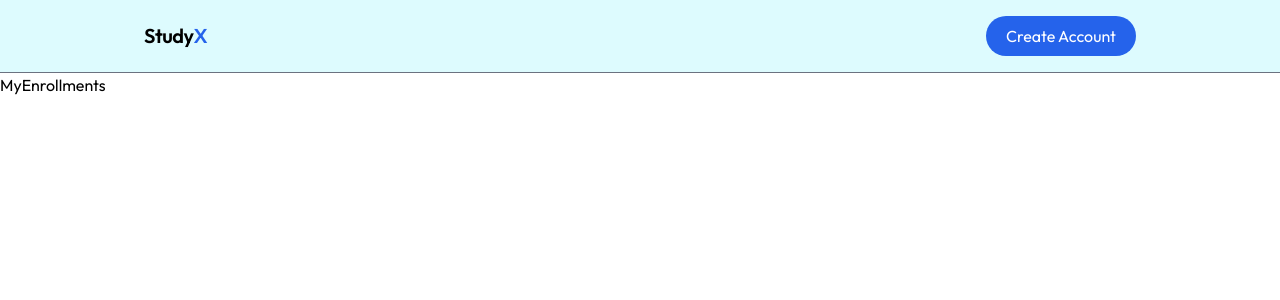
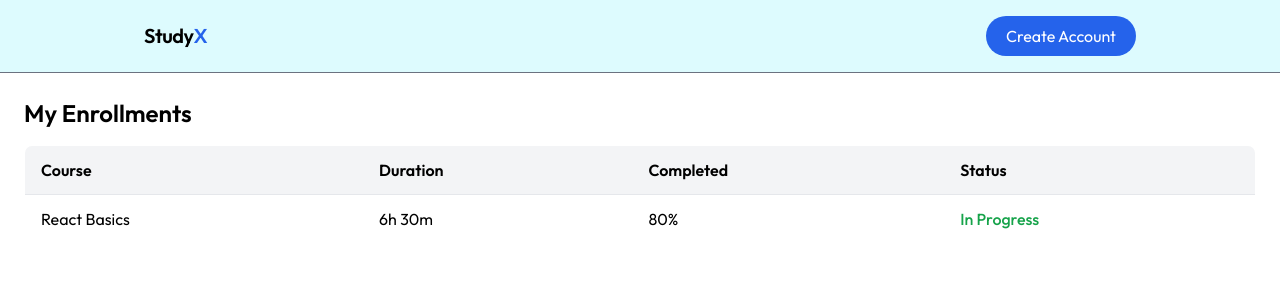
Before and after one commit to edward007-git/mern-lms, a React (Vite) app: page /my-enrollment in a window 1280 px wide. Shown: the top 300 px of the page. Built offline with nearby package versions, Linux system fonts and the light colour scheme; no server answers.

Commit message:
feat(my-enrollments): add enrollments table layout

```diff
--- a/src/Pages/student/MyEnrollments.jsx
+++ b/src/Pages/student/MyEnrollments.jsx
@@ -1,9 +1,33 @@
-import React from 'react'
+import React from "react";
 
 const MyEnrollments = () => {
   return (
-    <div>MyEnrollments</div>
-  )
-}
+    <div className="px-6 py-6">
+      <h1 className="text-2xl font-semibold mb-4">My Enrollments</h1>
 
-export default MyEnrollments
+      <table className="w-full border border-gray-200 rounded-lg overflow-hidden">
+        <thead className="bg-gray-100">
+          <tr>
+            <th className="px-4 py-3 text-left font-semibold">Course</th>
+            <th className="px-4 py-3 text-left font-semibold">Duration</th>
+            <th className="px-4 py-3 text-left font-semibold">Completed</th>
+            <th className="px-4 py-3 text-left font-semibold">Status</th>
+          </tr>
+        </thead>
+
+        <tbody>
+          <tr className="border-t">
+            <td className="px-4 py-3">React Basics</td>
+            <td className="px-4 py-3">6h 30m</td>
+            <td className="px-4 py-3">80%</td>
+            <td className="px-4 py-3 text-green-600 font-medium">
+              In Progress
+            </td>
+          </tr>
+        </tbody>
+      </table>
+    </div>
+  );
+};
+
+export default MyEnrollments;
```
